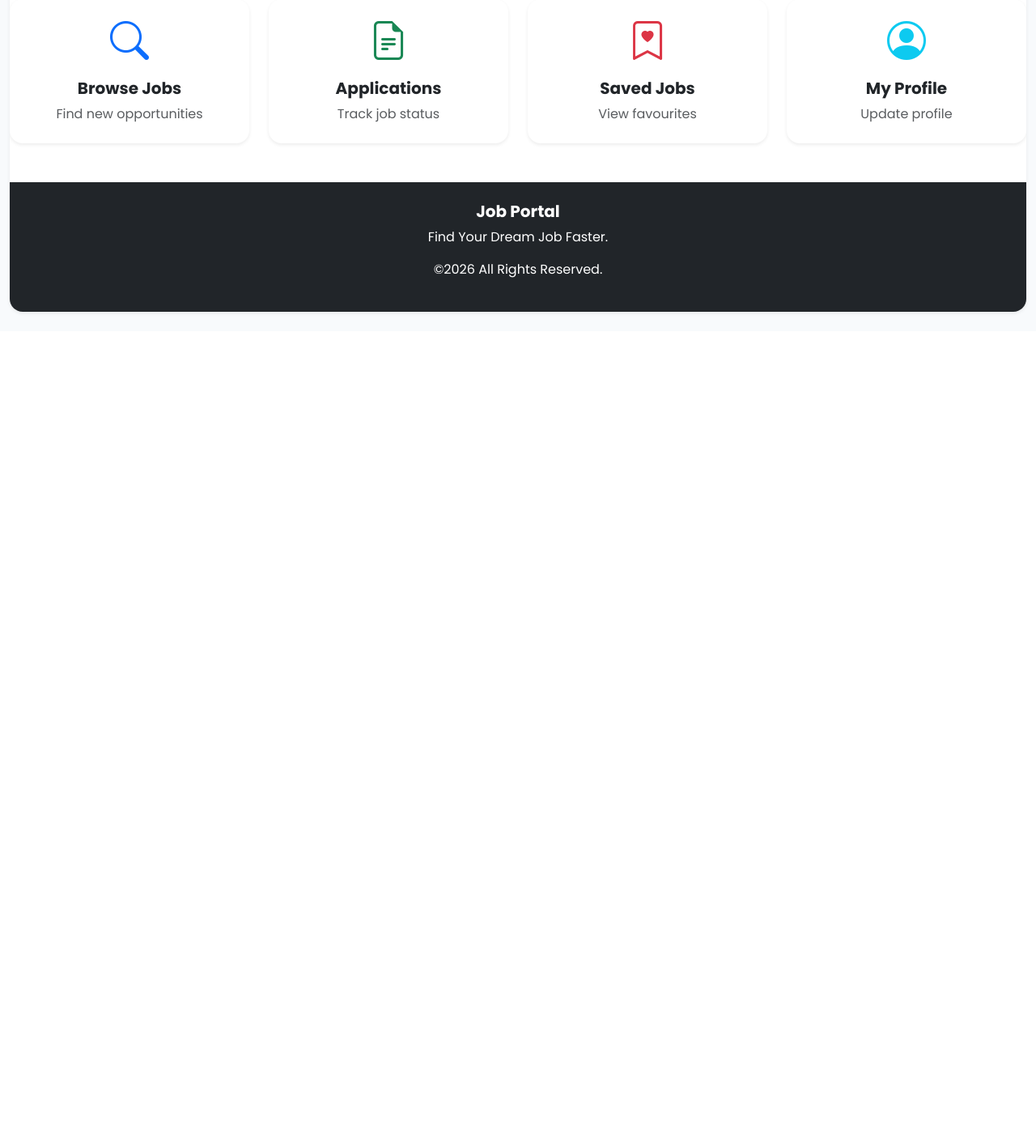
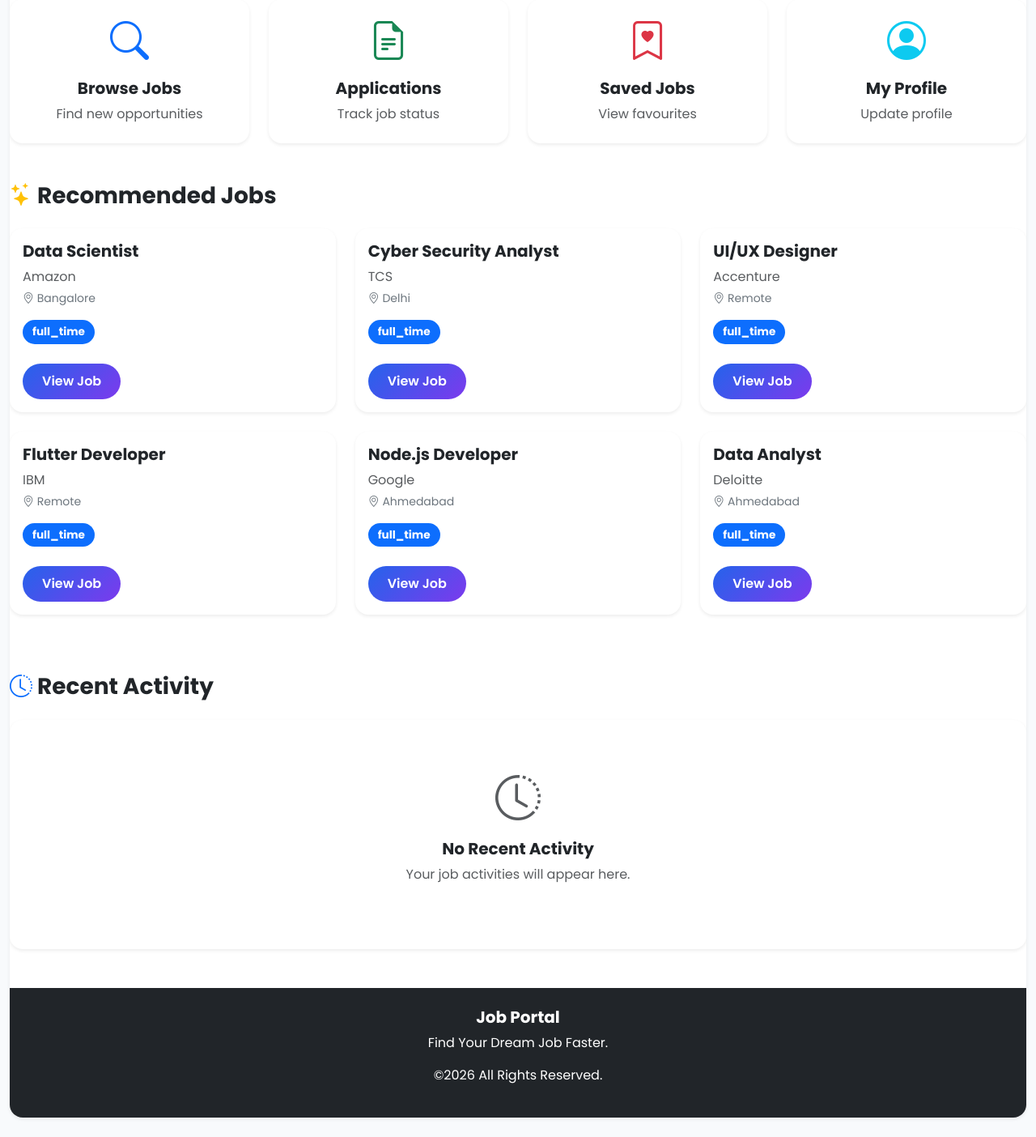
Before and after one commit to ChristianEnan/Job-Portal, a Django app: page /accounts/dashboard/ in a window 1280 px wide. Shown: the part 1621-3025 px from the top of the page at 81% size. Before the commit the page ends 2009 px from the top, so only its background shows below. Run offline with Django 5.2, Linux system fonts and the light colour scheme; a user stored in the database is signed in; data comes from the database, SQL or seed files in the repository; some libraries are stand-ins or nearby versions.

Commit message:
feat: Enhance dashboard with recommended jobs and recent activity sections; improve UI interactions

```diff
--- a/JobPortal/accounts/views.py
+++ b/JobPortal/accounts/views.py
@@ -130,6 +130,17 @@ def dashboard(request):
 
     total_companies = Company.objects.count()
 
+    recommended_jobs = Job.objects.filter(
+    is_active=True
+).select_related("company").order_by("-created_at")[:6]
+
+    recent_activities = Application.objects.filter(
+    candidate=request.user
+).select_related(
+    "job",
+    "job__company"
+).order_by("-applied_at")[:5]
+
     saved_jobs = SavedJob.objects.filter(user=request.user).count()
 
     profile = CandidateProfile.objects.filter(
@@ -188,6 +199,8 @@ def dashboard(request):
     "applications": applications,
     "interviews": interviews,
     "profile_completion":profile_completion,
+    "recommended_jobs": recommended_jobs,
+    "recent_activities": recent_activities,
 }
 
     return render(
--- a/JobPortal/static/css/style.css
+++ b/JobPortal/static/css/style.css
@@ -369,3 +369,39 @@ border-color:#2563eb;
     transition:width .6s ease;
 
 }
+
+.dashboard-card{
+    transition:.3s;
+}
+
+.dashboard-card:hover{
+
+    transform:translateY(-8px);
+
+    box-shadow:0 15px 35px rgba(0,0,0,.12)!important;
+
+}
+
+.activity-icon{
+
+    width:50px;
+
+    height:50px;
+
+    border-radius:50%;
+
+    background:linear-gradient(135deg,#2563eb,#7c3aed);
+
+    color:#fff;
+
+    display:flex;
+
+    align-items:center;
+
+    justify-content:center;
+
+    font-size:20px;
+
+    flex-shrink:0;
+
+}
--- a/JobPortal/templates/accounts/dashboard.html
+++ b/JobPortal/templates/accounts/dashboard.html
@@ -524,4 +524,177 @@ Dashboard
 
 </div>
 
+<div class="mt-5">
+
+    <h3 class="fw-bold mb-4">
+        <i class="bi bi-stars text-warning"></i>
+        Recommended Jobs
+    </h3>
+
+    <div class="row">
+
+        {% for job in recommended_jobs %}
+
+        <div class="col-md-6 col-lg-4 mb-4">
+
+            <div class="card border-0 shadow-sm rounded-4 h-100 dashboard-card">
+
+                <div class="card-body">
+
+                    <h5 class="fw-bold">
+                        {{ job.title }}
+                    </h5>
+
+                    <p class="text-muted mb-1">
+                        {{ job.company.name }}
+                    </p>
+
+                    <p class="small text-secondary">
+
+                        <i class="bi bi-geo-alt"></i>
+
+                        {{ job.location }}
+
+                    </p>
+
+                    <span class="badge bg-primary">
+
+                        {{ job.employment_type }}
+
+                    </span>
+
+                    <div class="mt-4">
+
+                        <a href="{% url 'job_detail' job.id %}"
+
+                           class="btn btn-primary rounded-pill">
+
+                            View Job
+
+                        </a>
+
+                    </div>
+
+                </div>
+
+            </div>
+
+        </div>
+
+        {% empty %}
+
+        <div class="col-12">
+
+            <div class="card border-0 shadow-sm rounded-4">
+
+                <div class="card-body text-center py-5">
+
+                    <i class="bi bi-search fs-1 text-muted"></i>
+
+                    <h4 class="mt-3">
+
+                        No Jobs Available
+
+                    </h4>
+
+                </div>
+
+            </div>
+
+        </div>
+
+        {% endfor %}
+
+    </div>
+
+</div>
+
+<div class="mt-5">
+
+    <h3 class="fw-bold mb-4">
+        <i class="bi bi-clock-history text-primary"></i>
+        Recent Activity
+    </h3>
+
+    <div class="card border-0 shadow-sm rounded-4">
+
+        <div class="card-body">
+
+            {% for activity in recent_activities %}
+
+            <div class="d-flex align-items-start mb-4">
+
+                <div class="me-3">
+
+                    <div class="activity-icon">
+
+                        <i class="bi bi-briefcase-fill"></i>
+
+                    </div>
+
+                </div>
+
+                <div class="flex-grow-1">
+
+                    <h6 class="fw-bold mb-1">
+
+                        Applied for
+                        {{ activity.job.title }}
+
+                    </h6>
+
+                    <p class="text-muted mb-1">
+
+                        {{ activity.job.company.name }}
+
+                    </p>
+
+                    <small class="text-secondary">
+
+                        {{ activity.applied_at|timesince }} ago
+
+                    </small>
+
+                </div>
+
+                <span class="badge bg-success">
+
+                    Applied
+
+                </span>
+
+            </div>
+
+            {% if not forloop.last %}
+            <hr>
+            {% endif %}
+
+            {% empty %}
+
+            <div class="text-center py-5">
+
+                <i class="bi bi-clock-history display-4 text-muted"></i>
+
+                <h5 class="mt-3">
+
+                    No Recent Activity
+
+                </h5>
+
+                <p class="text-muted">
+
+                    Your job activities will appear here.
+
+                </p>
+
+            </div>
+
+            {% endfor %}
+
+        </div>
+
+    </div>
+
+</div>
+
 {% endblock %}
```
